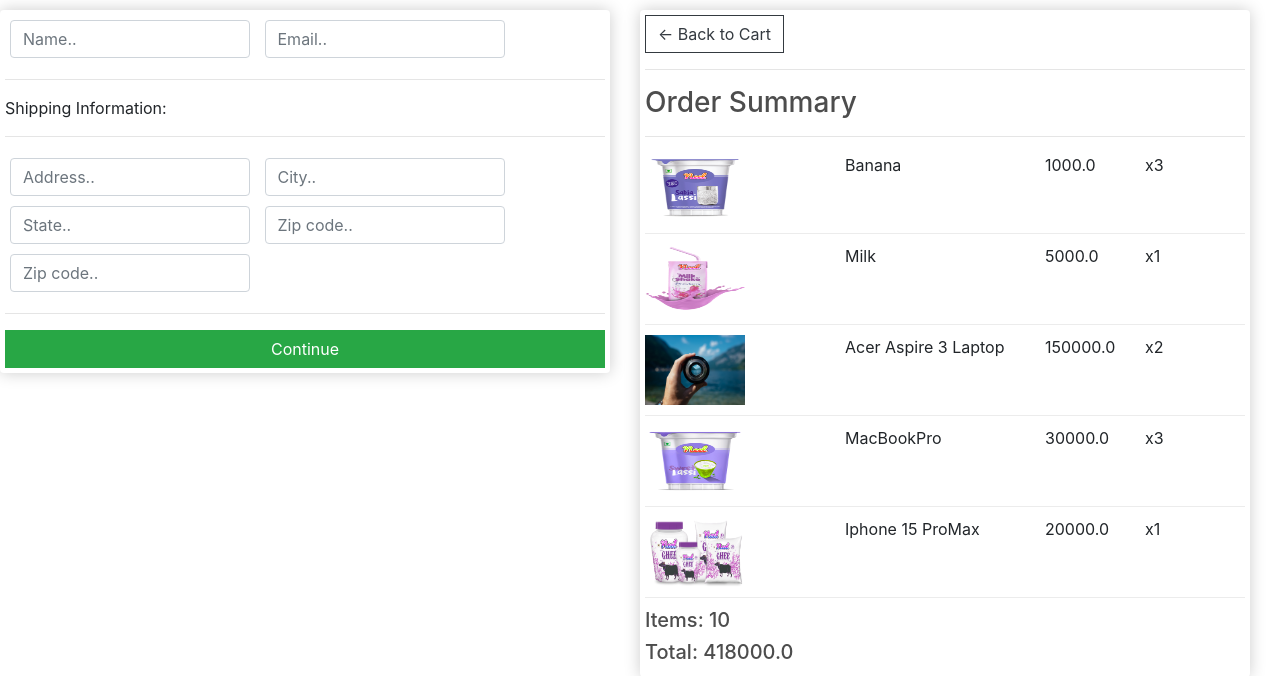
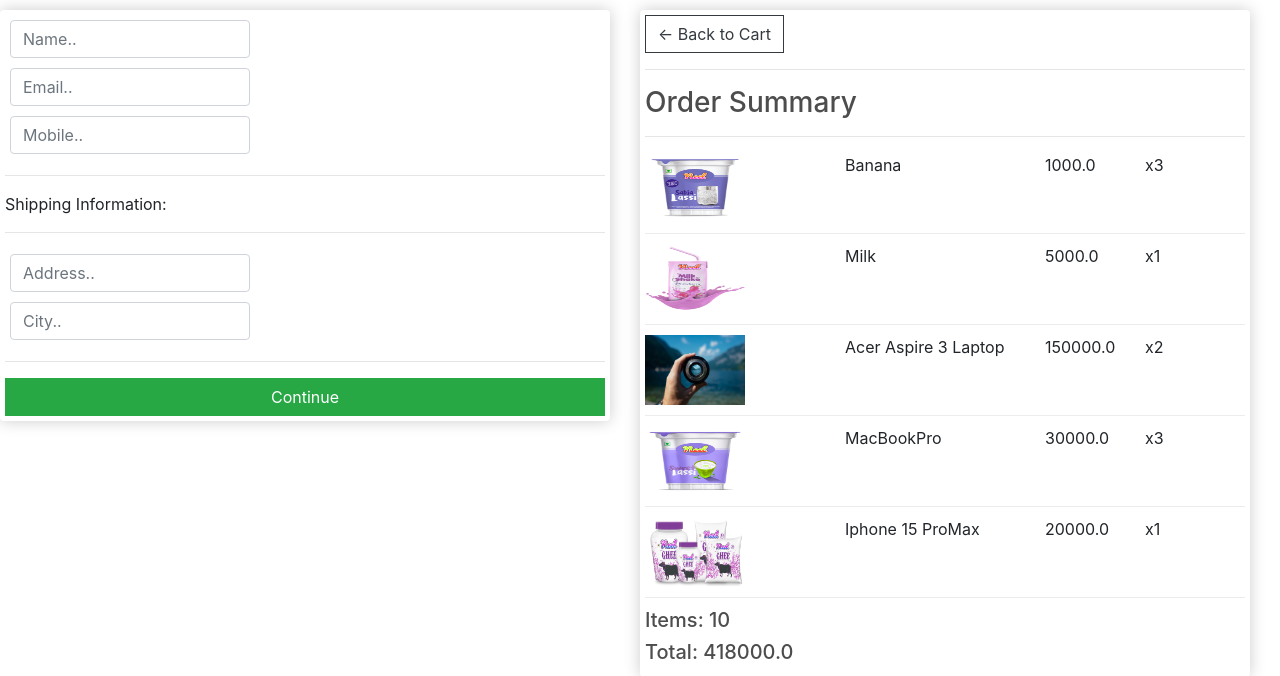
Before and after one commit to tinhnguyen229/ecommercial_web, a Django app: page /checkout/ in a window 1280 px wide. Shown: the part 76-752 px from the top of the page. Run offline with Django 4.2, Linux system fonts and the light colour scheme; a user stored in the database is signed in; data comes from the database, SQL or seed files in the repository; both versions use the stored data as it was before the commit; some libraries are stand-ins or nearby versions.

Commit message:
[IMP] checkout order

```diff
--- a/app/models.py
+++ b/app/models.py
@@ -79,9 +79,8 @@ class ShippingAddress(models.Model):
     order = models.ForeignKey(Order, on_delete=models.SET_NULL, blank=True, null=True)
     address = models.CharField(max_length=255, null=True)
     city = models.CharField(max_length=255, null=True)
-    state = models.CharField(max_length=255, null=True)
     mobile = models.CharField(max_length=10, null=True)
     date_added = models.DateTimeField(auto_now_add=True)
 
     def __str__(self):
-        return self.address
+        return self.address if self.address else 'ShippingAddress'
--- a/app/templates/app/checkout.html
+++ b/app/templates/app/checkout.html
@@ -9,13 +9,19 @@
 <div class="row" style="width:100%">
     <div class="col-lg-6">
         <div class="box-element" id="form-wrapper">
-            <form id="form">
+            <form id="form" method="POST" action="{% url 'input_shipping_info' %}">
+                {% csrf_token %}
                 <div id="user-info">
                     <div class="form-field">
                         <input required class="form-control" type="text" name="name" placeholder="Name..">
                     </div>
+                    </br>
                     <div class="form-field">
                         <input required class="form-control" type="email" name="email" placeholder="Email..">
+                    </div>
+                    </br>
+                    <div class="form-field">
+                        <input required class="form-control" type="text" name="mobile" placeholder="Mobile..">
                     </div>
                 </div>
 
@@ -24,24 +30,17 @@
                     <p>Shipping Information:</p>
                     <hr>
                     <div class="form-field">
-                        <input class="form-control" type="text" name="address" placeholder="Address..">
+                        <input required class="form-control" type="text" name="address" placeholder="Address..">
                     </div>
+                    </br>
                     <div class="form-field">
-                        <input class="form-control" type="text" name="city" placeholder="City..">
+                        <input required class="form-control" type="text" name="city" placeholder="City..">
                     </div>
-                    <div class="form-field">
-                        <input class="form-control" type="text" name="state" placeholder="State..">
-                    </div>
-                    <div class="form-field">
-                        <input class="form-control" type="text" name="zipcode" placeholder="Zip code..">
-                    </div>
-                    <div class="form-field">
-                        <input class="form-control" type="text" name="country" placeholder="Zip code..">
-                    </div>
+
                 </div>
 
                 <hr>
-                <input id="form-button" class="btn btn-success btn-block" type="submit" value="Continue">
+                <button id="form-button" class="btn btn-success btn-block" type="submit">Continue</button>
             </form>
         </div>
 
--- a/app/urls.py
+++ b/app/urls.py
@@ -17,4 +17,5 @@ urlpatterns = [
     path('update_item/', views.update_item, name='update_item'),
     path('checkout/', views.checkout, name='checkout'),
     path('about_us/', views.about_us, name='about_us'),
+    path('input_shipping_info/', views.input_shipping_info, name='input_shipping_info'),
 ]
--- a/app/views.py
+++ b/app/views.py
@@ -257,3 +257,32 @@ def update_item(request):
     if order_item.quantity <= 0:
         order_item.delete()
     return JsonResponse('added', safe=False)
+
+
+def input_shipping_info(request):
+    if request.method == 'POST':
+        req = request.POST
+        name = req.get('name', '')
+        email = req.get('email', '')
+        mobile = req.get('mobile', '')
+        address = req.get('address', '')
+        city = req.get('city', '')
+
+    if request.user.is_authenticated:
+        customer = request.user
+        order, order_created = Order.objects.get_or_create(customer=customer, complete=False)
+        shipping_address, shipping_address_created = ShippingAddress.objects.get_or_create(customer=customer, order=order)
+        if order.orderitem_set.all():
+            shipping_address.name = name
+            shipping_address.email = email
+            shipping_address.mobile = mobile
+            shipping_address.address = address
+            shipping_address.city = city
+            shipping_address.save()
+
+            order.complete = True
+            order.save()
+        else:
+            print('chua co gi de ma checkout')
+            return HttpResponse('chua co gi de ma checkout')
+    return redirect(to='home')
--- a/ecommercial_web/settings.py
+++ b/ecommercial_web/settings.py
@@ -25,7 +25,7 @@ SECRET_KEY = 'django-insecure-!#jh-&3g-lif%-1f)(aubilkycto8-#acj997l-j@a!i4e07p-
 # SECURITY WARNING: don't run with debug turned on in production!
 DEBUG = True
 
-ALLOWED_HOSTS = []
+ALLOWED_HOSTS = ['*']
 
 
 # Application definition
```
Also changed, not shown: app/migrations/0008_remove_shippingaddress_state.py (added), db.sqlite3.
